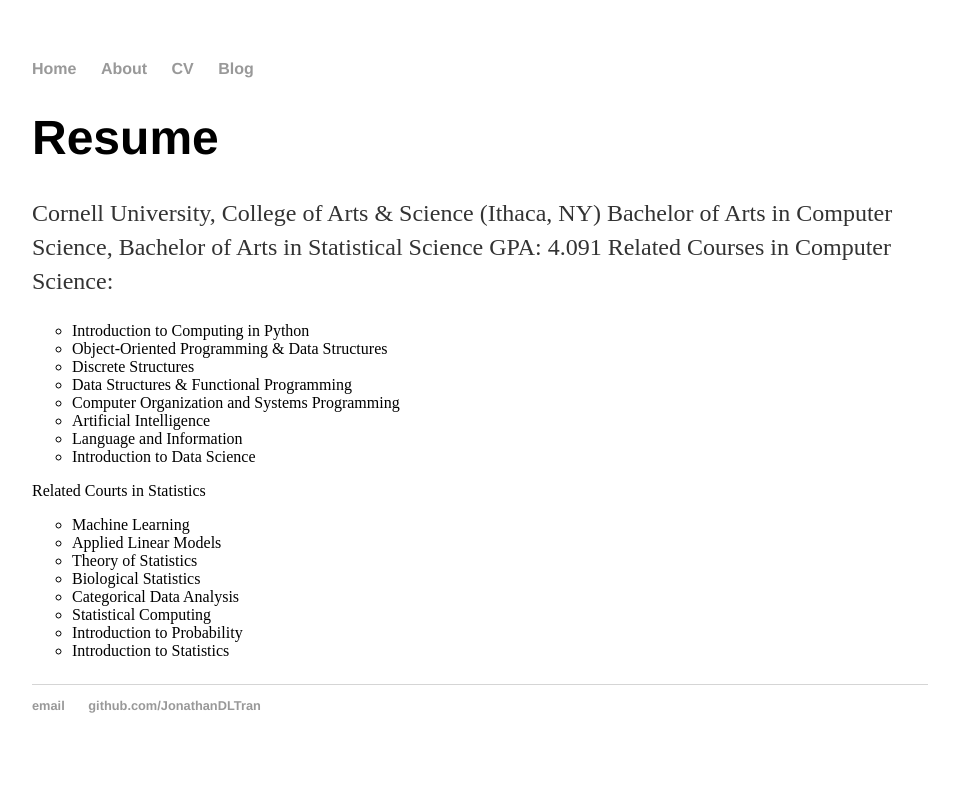
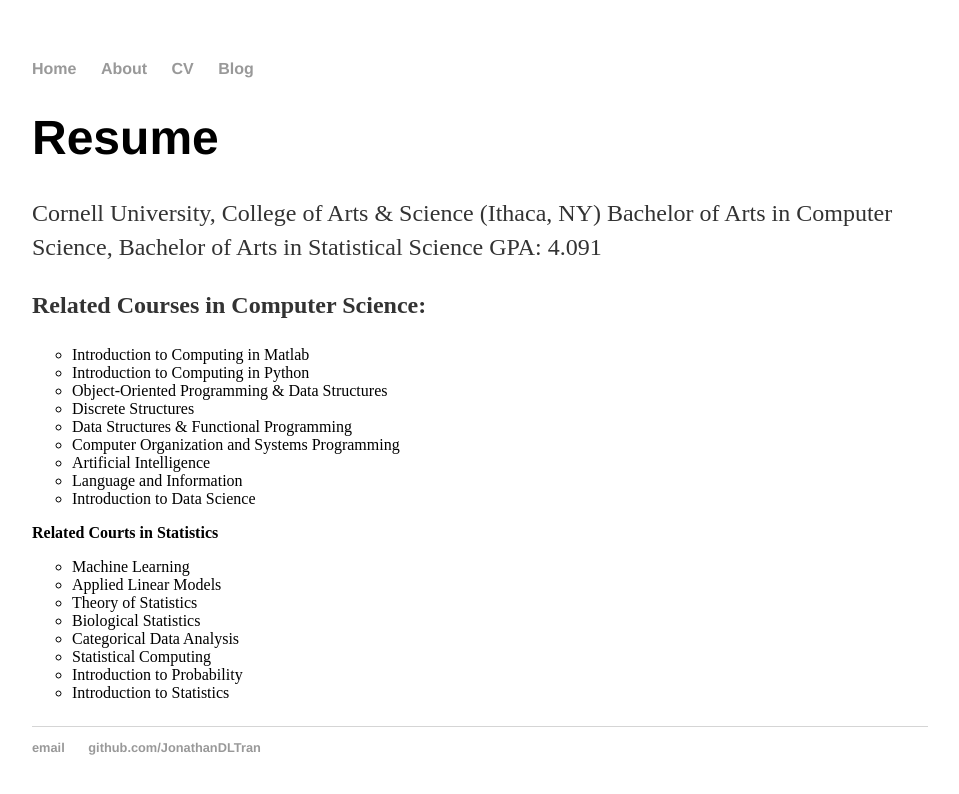
Before and after one commit to JonathanDLTran/JonathanDLTran.github.io, a Jekyll site: the page built from cv/index.html, in a window 1280 px wide. Shown: the top 794 px of the page, without its empty margins (160-1119 px from the left). Built offline with Jekyll 4.4.1, drawn with Linux system fonts in a browser that asks for light colours.

Commit message:
Update index.html

```diff
--- a/cv/index.html
+++ b/cv/index.html
@@ -6,10 +6,12 @@
 	<h1>Resume</h1>
 	<p>Cornell University, College of Arts & Science (Ithaca, NY)
 Bachelor of Arts in Computer Science, Bachelor of Arts in Statistical Science
-GPA: 4.091
+GPA: 4.091 </p>
 
-Related Courses in Computer Science:
+<p>
+<strong>Related Courses in Computer Science: </strong>
 <ul style="list-style-type:circle;">
+  <li>Introduction to Computing in Matlab</li>
   <li>Introduction to Computing in Python</li>
   <li>Object-Oriented Programming & Data Structures</li>
   <li>Discrete Structures</li>
@@ -19,7 +21,7 @@
   <li>Language and Information</li>
   <li>Introduction to Data Science</li>
 </ul>
-Related Courts in Statistics
+<strong>Related Courts in Statistics</strong>
 <ul style="list-style-type:circle;">
   <li>Machine Learning</li>
   <li>Applied Linear Models</li>
```
